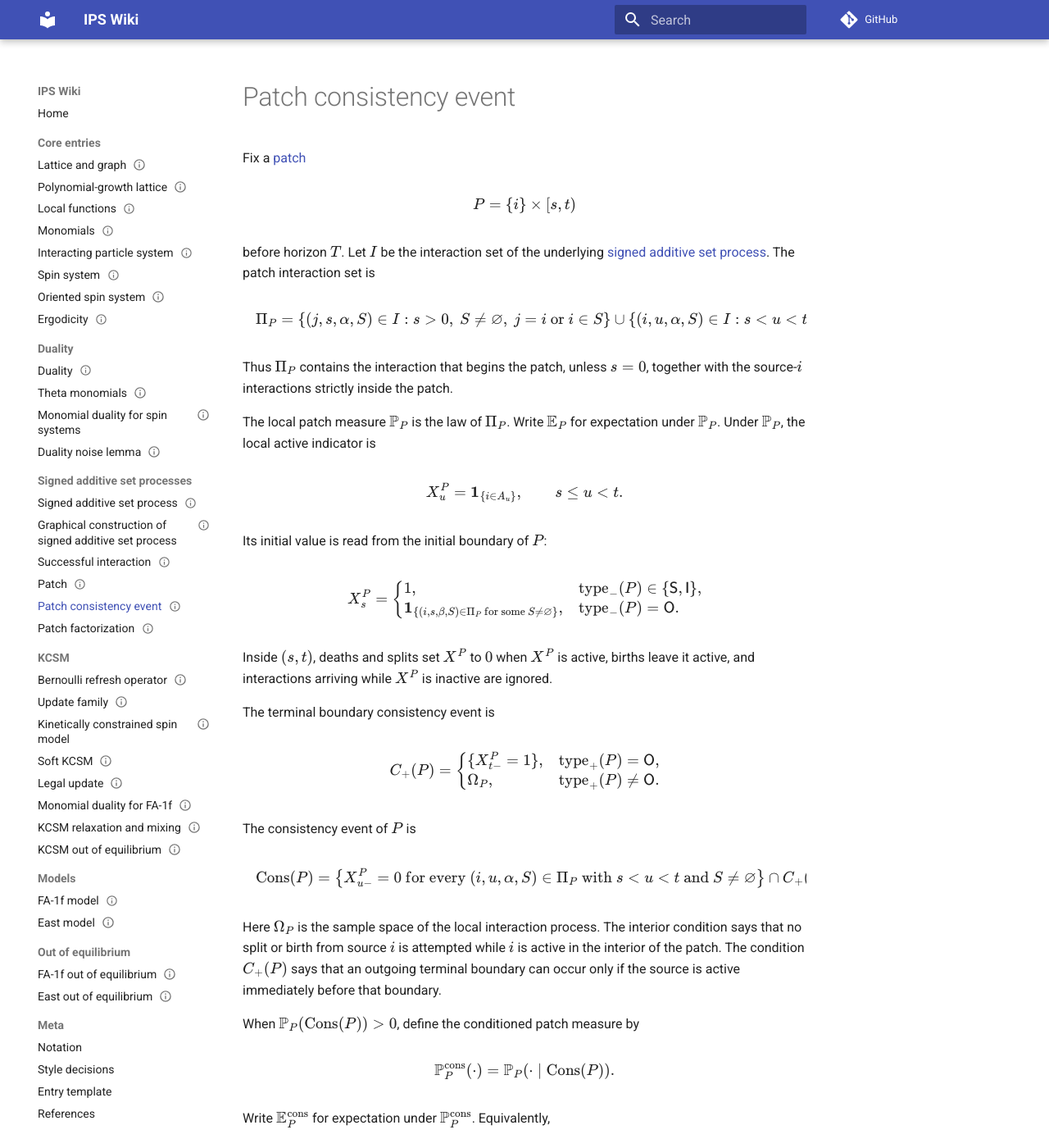
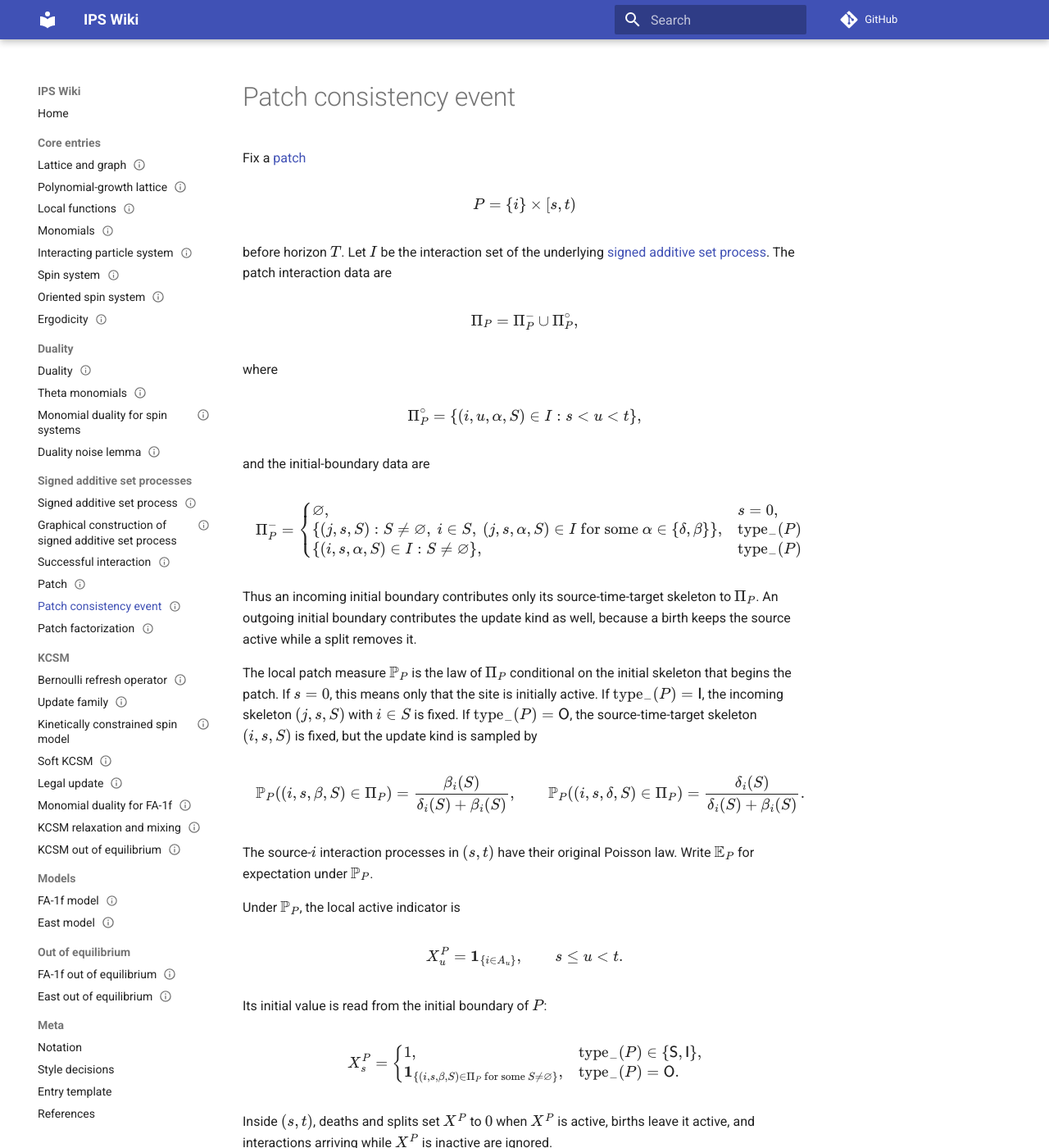
Before and after one commit to maciejgluchowski86-beep/ips-wiki, an MkDocs documentation site: the page built from docs/entries/patch-consistency-event.md, in a window 1280 px wide and 1400 px high. Shown: the whole window at 82% size. Built offline with MkDocs 1.6.1 and Material for MkDocs 9.7.7, drawn with Linux system fonts in a browser that asks for light colours; comment, search, counter and statistics services are not loaded; some of the changed text lies outside the part shown.

Commit message:
Condition patch law on initial skeleton

```diff
--- a/docs/entries/patch-consistency-event.md
+++ b/docs/entries/patch-consistency-event.md
@@ -16,19 +16,53 @@ $$
 P=\{i\}\times[s,t)
 $$
 
-before horizon \(T\). Let \(I\) be the interaction set of the underlying [signed additive set process](signed-additive-set-process.md). The patch interaction set is
+before horizon \(T\). Let \(I\) be the interaction set of the underlying [signed additive set process](signed-additive-set-process.md). The patch interaction data are
 
 $$
 \Pi_P
 =
-\{(j,s,\alpha,S)\in I:s>0,\ S\ne\vn,\ j=i\text{ or }i\in S\}
-\cup
-\{(i,u,\alpha,S)\in I:s<u<t\}.
+\Pi_P^-\cup\Pi_P^\circ,
 $$
 
-Thus \(\Pi_P\) contains the interaction that begins the patch, unless \(s=0\), together with the source-\(i\) interactions strictly inside the patch.
+where
 
-The local patch measure \(\mathbb P_P\) is the law of \(\Pi_P\). Write \(\mathbb E_P\) for expectation under \(\mathbb P_P\). Under \(\mathbb P_P\), the local active indicator is
+$$
+\Pi_P^\circ
+=
+\{(i,u,\alpha,S)\in I:s<u<t\},
+$$
+
+and the initial-boundary data are
+
+$$
+\Pi_P^-
+=
+\begin{cases}
+\vn, & s=0,\\
+\{(j,s,S):S\ne\vn,\ i\in S,\ (j,s,\alpha,S)\in I\text{ for some }\alpha\in\{\delta,\beta\}\},
+& \operatorname{type}_-(P)=\mathsf I,\\
+\{(i,s,\alpha,S)\in I:S\ne\vn\},
+& \operatorname{type}_-(P)=\mathsf O.
+\end{cases}
+$$
+
+Thus an incoming initial boundary contributes only its source-time-target skeleton to \(\Pi_P\). An outgoing initial boundary contributes the update kind as well, because a birth keeps the source active while a split removes it.
+
+The local patch measure \(\mathbb P_P\) is the law of \(\Pi_P\) conditional on the initial skeleton that begins the patch. If \(s=0\), this means only that the site is initially active. If \(\operatorname{type}_-(P)=\mathsf I\), the incoming skeleton \((j,s,S)\) with \(i\in S\) is fixed. If \(\operatorname{type}_-(P)=\mathsf O\), the source-time-target skeleton \((i,s,S)\) is fixed, but the update kind is sampled by
+
+$$
+\mathbb P_P((i,s,\beta,S)\in\Pi_P)
+=
+\frac{\beta_i(S)}{\delta_i(S)+\beta_i(S)},
+\qquad
+\mathbb P_P((i,s,\delta,S)\in\Pi_P)
+=
+\frac{\delta_i(S)}{\delta_i(S)+\beta_i(S)}.
+$$
+
+The source-\(i\) interaction processes in \((s,t)\) have their original Poisson law. Write \(\mathbb E_P\) for expectation under \(\mathbb P_P\).
+
+Under \(\mathbb P_P\), the local active indicator is
 
 $$
 X^P_u=\mathbf 1_{\{i\in A_u\}},
@@ -71,7 +105,7 @@ X^P_{u-}=0
 \cap C_+(P).
 $$
 
-Here \(\Omega_P\) is the sample space of the local interaction process. The interior condition says that no split or birth from source \(i\) is attempted while \(i\) is active in the interior of the patch. The condition \(C_+(P)\) says that an outgoing terminal boundary can occur only if the source is active immediately before that boundary.
+Here \(\Omega_P\) is the sample space of the local interaction process after the initial skeleton has been fixed. The interior condition says that no split or birth from source \(i\) is attempted while \(i\) is active in the interior of the patch. The condition \(C_+(P)\) says that an outgoing terminal boundary can occur only if the source is active immediately before that boundary.
 
 When \(\mathbb P_P(\operatorname{Cons}(P))>0\), define the conditioned patch measure by
 
@@ -88,3 +122,5 @@ $$
 =
 \mathbb E_P[f\mid\operatorname{Cons}(P)].
 $$
+
+Thus \(\mathbb E_P^{\operatorname{cons}}\) includes both the initial-skeleton conditioning built into \(\mathbb E_P\) and the patch consistency conditioning.
```
